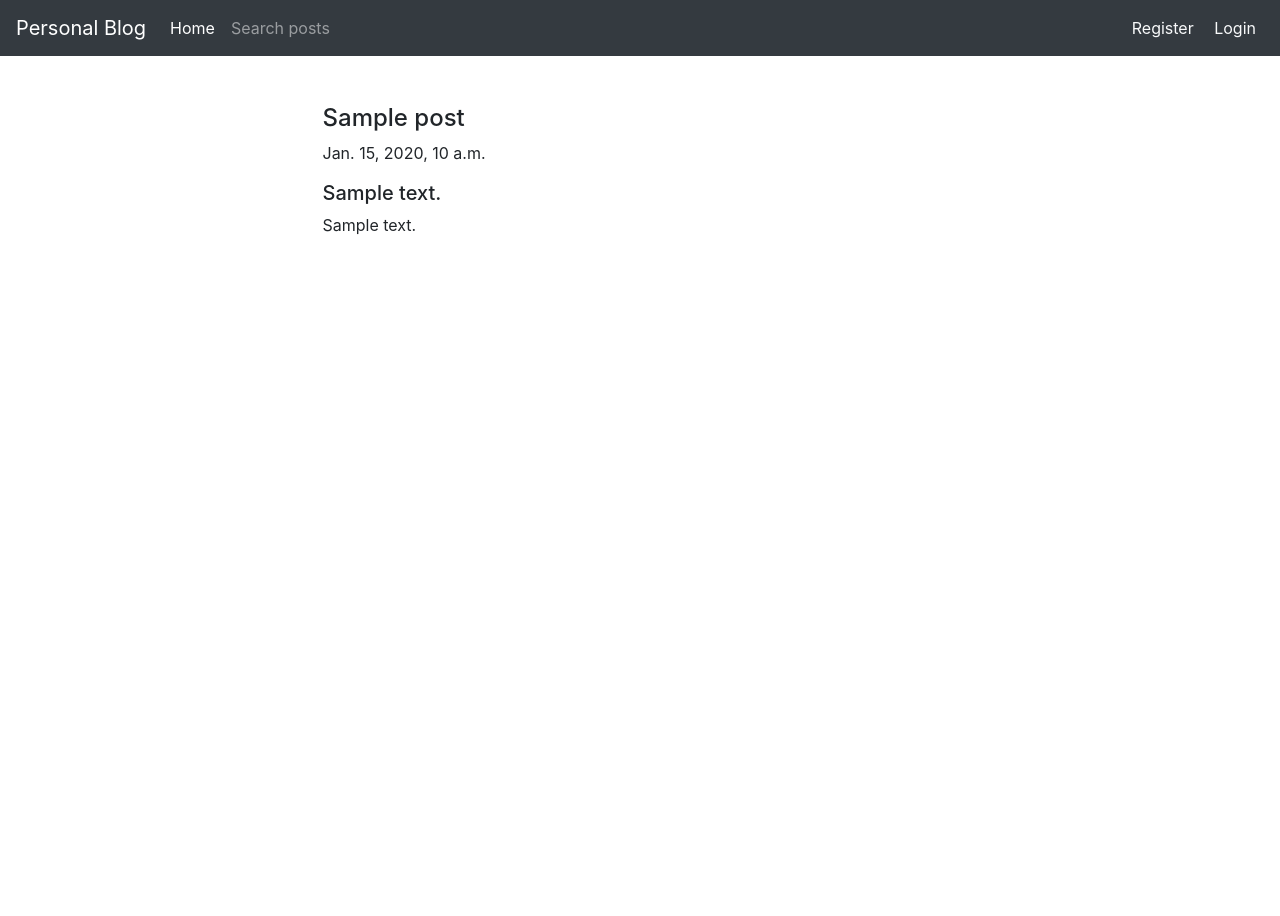
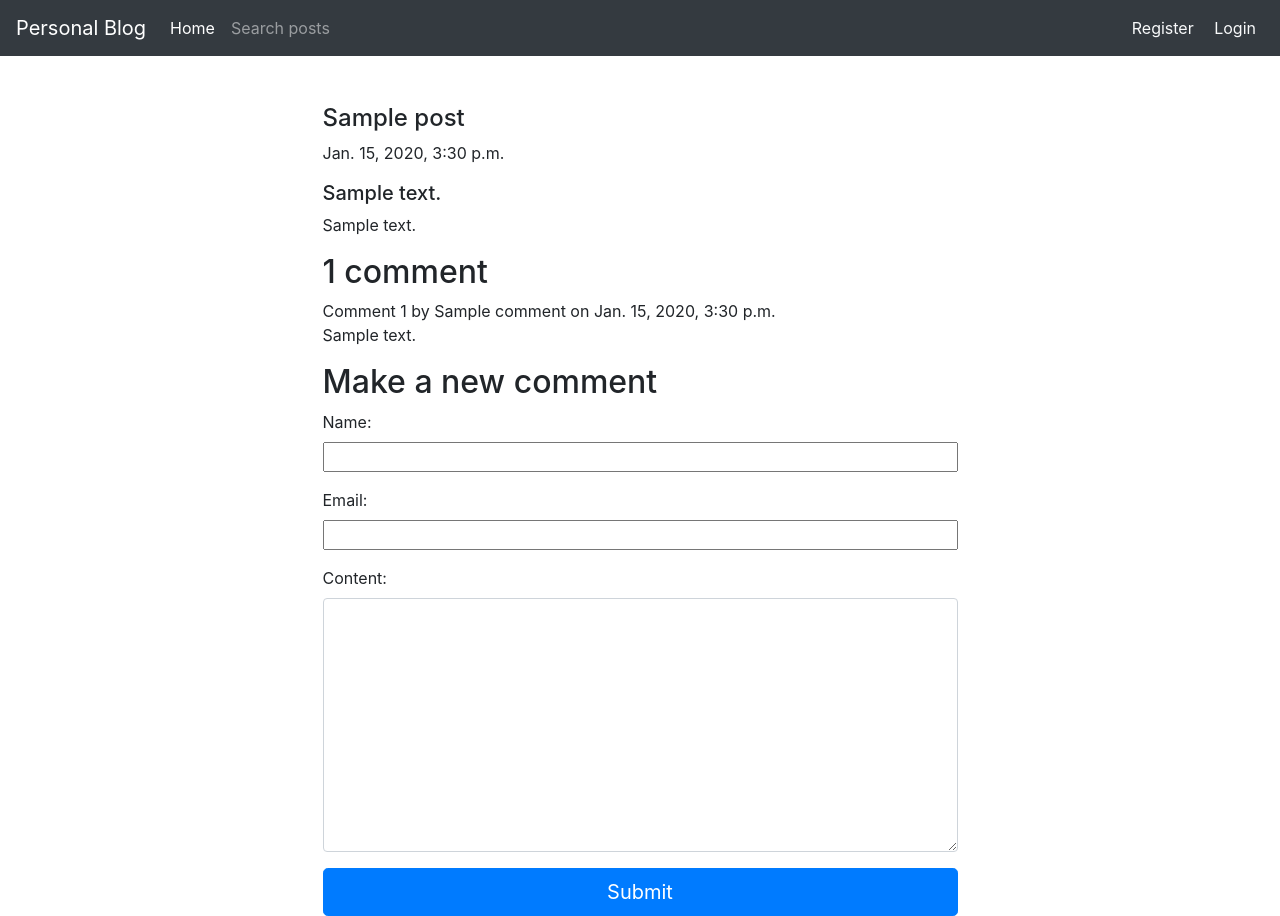
Before and after one commit to yashasbharadwaj1/tiepersonalblog, a Django app: page /sample/ in a window 1280 px wide. Before the commit the page ends 235 px from the top, so only its background shows below. Run offline with Django 4.2, Linux system fonts and the light colour scheme; tables that the repository leaves empty hold one stand-in row (values such as "Sample post"); some libraries are stand-ins or nearby versions.

Commit message:
added comment functionality

```diff
--- a/blog/admin.py
+++ b/blog/admin.py
@@ -1,6 +1,7 @@
 from django.contrib import admin
 
 # Register your models here.
-from .models import Category,Post
+from .models import Category,Post,Comment
 admin.site.register(Post)
 admin.site.register(Category)
+admin.site.register(Comment)
--- /dev/null
+++ b/blog/forms.py
@@ -0,0 +1,14 @@
+from django import forms
+from .models import Comment
+
+
+
+class NewCommentForm(forms.ModelForm):
+    class Meta:
+        model = Comment
+        fields = ('name', 'email', 'content')
+        widgets = {
+            'name': forms.TextInput(attrs={'class': 'col-sm-12'}),
+            'email': forms.TextInput(attrs={'class': 'col-sm-12'}),
+            'content': forms.Textarea(attrs={'class': 'form-control'}),
+        }
--- a/blog/models.py
+++ b/blog/models.py
@@ -3,6 +3,7 @@ from django.utils import timezone
 from django.contrib.auth.models import User
 from django.urls import reverse
 from ckeditor_uploader.fields import RichTextUploadingField
+
 # Create your models here.
 class Category(models.Model):
     name = models.CharField(max_length=100)
@@ -45,3 +46,20 @@ class Post(models.Model):
 
     def __str__(self):
         return self.title
+
+class Comment(models.Model):
+
+    post = models.ForeignKey(Post,
+                             on_delete=models.CASCADE,
+                             related_name='comments')
+    name = models.CharField(max_length=50)
+    email = models.EmailField()
+    content = models.TextField()
+    publish = models.DateTimeField(auto_now_add=True)
+    status = models.BooleanField(default=True)
+
+    class Meta:
+        ordering = ('publish',)
+
+    def __str__(self):
+        return f'Comment by {self.name}'
--- a/blog/views.py
+++ b/blog/views.py
@@ -1,14 +1,32 @@
-from django.shortcuts import render,get_object_or_404
+from django.shortcuts import render,get_object_or_404,HttpResponseRedirect
 from .models import Post,Category
+from .forms import NewCommentForm
 # Create your views here.
 def home(request):
     all_posts = Post.newmanager.all()
     return render(request,'blog/home.html',{'allposts':all_posts})
 
 
-def post_single(request,post):
+def post_single(request, post):
+
     post = get_object_or_404(Post, slug=post, status='published')
-    return render(request,'blog/single.html',{'post':post})
+
+    comments = post.comments.filter(status=True)
+
+    user_comment = None
+
+    if request.method == 'POST':
+        comment_form = NewCommentForm(request.POST)
+        if comment_form.is_valid():
+            user_comment = comment_form.save(commit=False)
+            user_comment.post = post
+            user_comment.save()
+            return HttpResponseRedirect('/' + post.slug)
+    else:
+        comment_form = NewCommentForm()
+    return render(request, 'blog/single.html', {'post': post, 'comments':  user_comment, 'comments': comments, 'comment_form': comment_form})
+
+
 
 def search(request):
     return render(request,'blog/search.html')
--- a/core/settings.py
+++ b/core/settings.py
@@ -41,6 +41,7 @@ INSTALLED_APPS = [
     'blog',
     'ckeditor',
     'ckeditor_uploader',
+
 
 ]
 
@@ -128,7 +129,7 @@ AUTH_PASSWORD_VALIDATORS = [
 
 LANGUAGE_CODE = 'en-us'
 
-TIME_ZONE = 'UTC'
+TIME_ZONE = 'Asia/Kolkata'
 
 USE_I18N = True
 
--- a/templates/blog/single.html
+++ b/templates/blog/single.html
@@ -3,13 +3,48 @@
 {{post.title}}
 {% endblock %}
 {% block content %}
+
+
 {% include "base/nav-main.html" %}
+
+
+
 <div class="container">
   <div class="row justify-content-md-center pt-5">
     <div class="col-7"><h4>{{post.title}}</h4></div>
     <div class="col-7"><p>{{post.publish}}</p></div>
     <div class="col-7"><h5>{{post.excerpt|safe}}</h5></div>
     <div class="col-7"><p>{{post.body|safe}}</p></div>
+    <div class="col-md-7">
+
+      {% with comments.count as total_comments %}
+      <h2>
+      {{ total_comments }} comment{{ total_comments|pluralize }}
+      </h2>
+      {% endwith %}
+      {% for comment in comments %}
+        Comment {{ forloop.counter }} by {{ comment.name }}
+        on {{ comment.publish }}
+        {{ comment.content|linebreaks }}
+      {% empty %}
+        <p>There are no comments for this post.</p>
+      {% endfor %}
+        <h2>Make a new comment</h2>
+
+      <form id="myForm" method="post">
+      {{ comment_form.as_p }}
+      {% csrf_token %}
+      <button type="submit" class="btn btn-primary btn-lg btn-block">Submit</button>
+      </form>
+
+  </div>
+</div>
+</div>
+
+
+<script>
+$('#myForm').trigger("reset");
+</script>
 
   </div>
 </div>
```
Also changed, not shown: blog/migrations/0003_comment.py (added), blog/migrations/0004_alter_comment_options_remove_comment_level_and_more.py (added).
